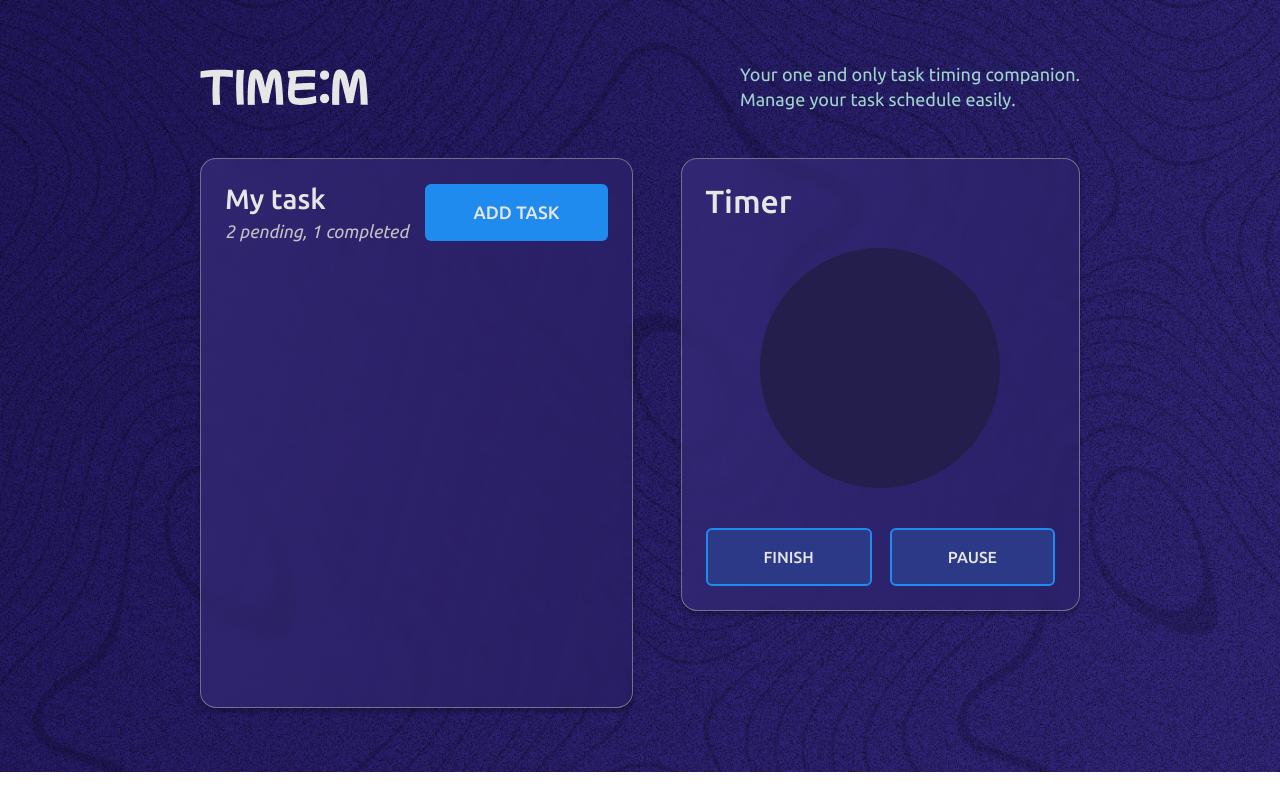
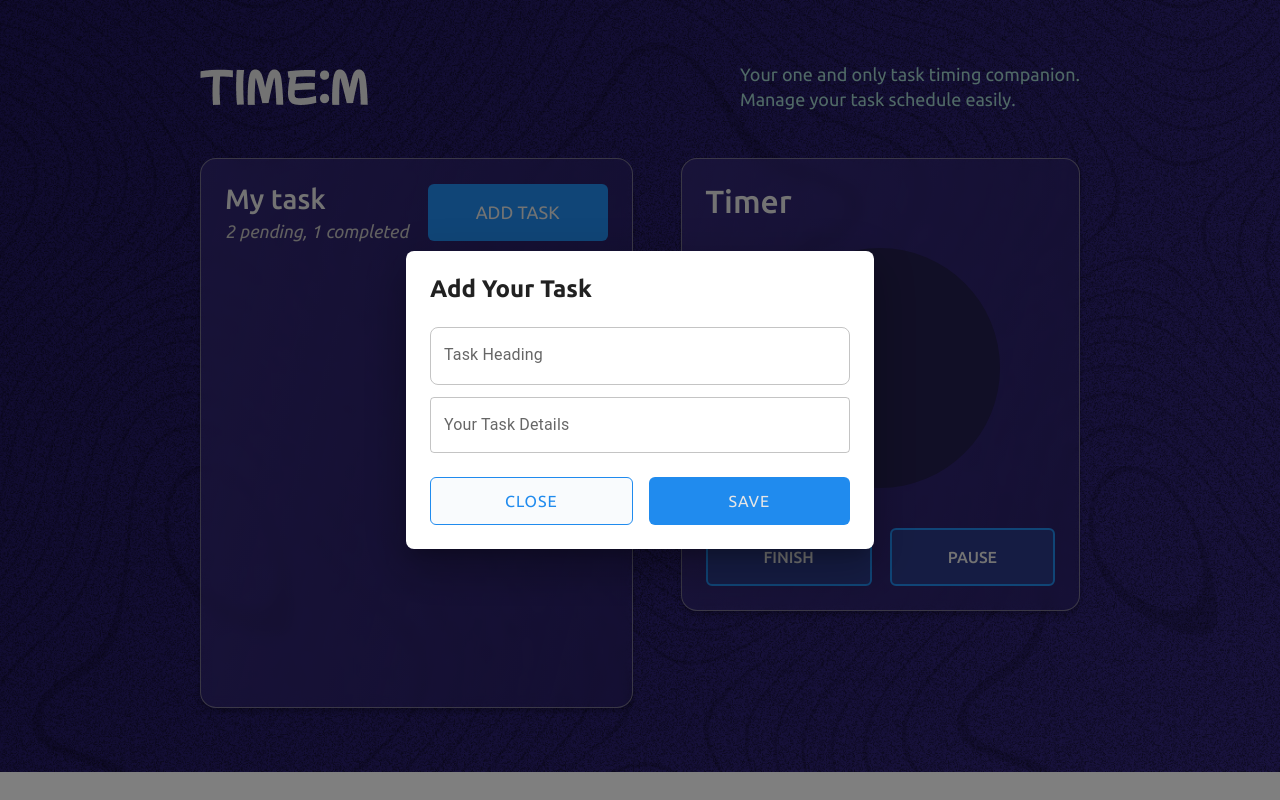
Before and after one commit to ranjit-shrestha1999/timem, a React (Vite) app: page / in a window 1280 px wide. Both pictures are taken after a click on the button "ADD TASK". Built offline with nearby package versions, Linux system fonts and the light colour scheme.

Commit message:
modal added

```diff
--- a/package.json
+++ b/package.json
@@ -10,6 +10,9 @@
     "preview": "vite preview"
   },
   "dependencies": {
+    "@emotion/react": "^11.11.3",
+    "@emotion/styled": "^11.11.0",
+    "@mui/material": "^5.15.10",
     "react": "^18.2.0",
     "react-dom": "^18.2.0"
   },
--- a/src/assets/components/Modal.tsx
+++ /dev/null
@@ -1,55 +0,0 @@
-import { useState } from "react";
-import "../styles/Modal.css";
-
-const Modal = ({ onClose }) => {
-  const [input1, setInput1] = useState("");
-  const [input2, setInput2] = useState("");
-  //   const [input3, setInput3] = useState("");
-  //   const [input4, setInput4] = useState("");
-
-  const handleSave = () => {
-    // Handle save functionality here
-    console.log("Inputs:", input1, input2);
-  };
-
-  return (
-    <div className="modal">
-      <div className="modal-content">
-        <span className="close" onClick={onClose}>
-          &times;
-        </span>
-        <h2>Modal Title</h2>
-        <input
-          type="text"
-          value={input1}
-          onChange={(e) => setInput1(e.target.value)}
-          placeholder="Task heading"
-        />
-        <input
-          type="text"
-          value={input2}
-          onChange={(e) => setInput2(e.target.value)}
-          placeholder="Task detail"
-        />
-        {/* <input
-          type="text"
-          value={input3}
-          onChange={(e) => setInput3(e.target.value)}
-          placeholder="Input 3"
-        />
-        <input
-          type="text"
-          value={input4}
-          onChange={(e) => setInput4(e.target.value)}
-          placeholder="Input 4"
-        /> */}
-        <div>
-          <button onClick={handleSave}>Save</button>
-          <button onClick={onClose}>Close</button>
-        </div>
-      </div>
-    </div>
-  );
-};
-
-export default Modal;
--- a/src/assets/components/Todo.tsx
+++ b/src/assets/components/Todo.tsx
@@ -1,15 +1,7 @@
 import "../styles/Todo.css";
-import { useState } from "react";
-import Modal from "./modal";
+
+import Modal from "./Todomodal";
 const Todo = () => {
-  const [modalVisible, setModalVisible] = useState(false);
-  const openModal = () => {
-    setModalVisible(true);
-  };
-
-  const closeModal = () => {
-    setModalVisible(false);
-  };
   return (
     <div className="container">
       <div className="head-main">
@@ -17,8 +9,8 @@ const Todo = () => {
           <h1>My task</h1>
           <p>2 pending, 1 completed</p>
         </div>
-        <button onClick={openModal}>ADD TASK</button>
-        {modalVisible && <Modal onClose={closeModal} />}
+
+        <Modal />
       </div>
     </div>
   );
--- /dev/null
+++ b/src/assets/components/Todomodal.tsx
@@ -0,0 +1,68 @@
+import { useState } from "react";
+
+import TextField from "@mui/material/TextField";
+import Dialog from "@mui/material/Dialog";
+
+import "../styles/Modal.css";
+
+const Todomodal = () => {
+  const [input1, setInput1] = useState("");
+  const [input2, setInput2] = useState("");
+
+  // const handleSave = () => {
+  //   // Handle save functionality here
+  //   console.log("Inputs:", input1, input2);
+  // };
+
+  const [open, setOpen] = useState(false);
+
+  const handleClickOpen = () => {
+    setOpen(true);
+  };
+
+  const handleClose = () => {
+    setOpen(false);
+  };
+
+  return (
+    <>
+      <button className="todobutton" onClick={handleClickOpen}>
+        ADD TASK
+      </button>
+      <Dialog open={open} onClose={handleClose}>
+        <div className="dialogcontainer">
+          <h1 className="titleheading">Add Your Task</h1>
+          <div className="modalinputcontainer">
+            <TextField
+              id="outlined-basic"
+              label="Task Heading"
+              variant="outlined"
+              value={input1}
+              onChange={(e) => setInput1(e.target.value)}
+              className="inputcontainer"
+            />
+            <TextField
+              id="outlined-multiline-flexible"
+              label="Your Task Details"
+              multiline
+              maxRows={4}
+              value={input2}
+              onChange={(e) => setInput2(e.target.value)}
+              className="inputcontainer"
+            />
+          </div>
+          <div className="modalbuttoncontainer">
+            <button className="dialogbutton1" onClick={handleClose}>
+              CLOSE
+            </button>
+            <button className="dialogbutton2" onClick={handleClose} autoFocus>
+              SAVE
+            </button>
+          </div>
+        </div>
+      </Dialog>
+    </>
+  );
+};
+
+export default Todomodal;
--- a/src/assets/styles/Modal.css
+++ b/src/assets/styles/Modal.css
@@ -1,34 +1,73 @@
-/* Modal.css */
-.modal {
-  display: none; /* Hidden by default */
-  position: fixed; /* Stay in place */
-  z-index: 1; /* Sit on top */
-  left: 0;
-  top: 0;
-  width: 100%; /* Full width */
-  height: 100%; /* Full height */
-  overflow: auto; /* Enable scroll if needed */
-  background-color: rgba(0, 0, 0, 0.4); /* Black w/ opacity */
+.todobutton {
+  font-size: 18px;
+  font-weight: 400;
+  padding: 18px 48px;
+  border-radius: 6px;
+  background-color: #208bee;
+  color: #e6e6e6;
+  border: none;
+  box-shadow: none;
+}
+.todobutton:hover {
+  box-shadow: 0px 2px 16px rgba(32, 139, 238, 0.5);
+}
+.dialogcontainer {
+  margin: 24px;
+  display: flex;
+  flex-direction: column;
+  gap: 24px;
+}
+.modalinputcontainer {
+  display: flex;
+  flex-direction: column;
+  gap: 12px;
+}
+.inputcontainer .css-9ddj71-MuiInputBase-root-MuiOutlinedInput-root {
+  font-size: 18px;
+  border-radius: 8px;
+  width: 420px;
+}
+.modalbuttoncontainer {
+  display: flex;
+  gap: 16px;
 }
 
-.modal-content {
-  background-color: #fefefe;
-  margin: 15% auto; /* 15% from the top and centered */
-  padding: 20px;
-  border: 1px solid #888;
-  width: 80%; /* Could be more or less, depending on screen size */
+.dialogbutton1 {
+  width: 100%;
+  font-size: 16px;
+  font-weight: 400;
+  padding: 14px 40px;
+  border-radius: 6px;
+  background-color: #f9fbfd;
+  color: #208bee;
+  border: 1px solid #208bee;
+  box-shadow: none;
+  letter-spacing: 1px;
+}
+.dialogbutton2 {
+  width: 100%;
+  font-size: 16px;
+  font-weight: 400;
+  padding: 14px 40px;
+  border-radius: 6px;
+  background-color: #208bee;
+  color: #e6e6e6;
+  border: none;
+  box-shadow: none;
+  letter-spacing: 1px;
+}
+.dialogbutton1:hover {
+  box-shadow: 0px 2px 16px rgba(32, 139, 238, 0.5);
+}
+.dialogbutton2:hover {
+  box-shadow: 0px 2px 16px rgba(32, 139, 238, 0.5);
 }
 
-.close {
-  color: #aaa;
-  float: right;
-  font-size: 28px;
-  font-weight: bold;
+.titleheading {
+  font-size: 24px;
+  font-weight: 600;
 }
 
-.close:hover,
-.close:focus {
-  color: black;
-  text-decoration: none;
-  cursor: pointer;
+.css-1t1j96h-MuiPaper-root-MuiDialog-paper {
+  border-radius: 8px !important;
 }
--- a/src/assets/styles/Todo.css
+++ b/src/assets/styles/Todo.css
@@ -33,16 +33,3 @@
   font-weight: 400;
   color: #c3c1c1;
 }
-.head-main button {
-  font-size: 18px;
-  font-weight: 500;
-  padding: 18px 48px;
-  border-radius: 6px;
-  background-color: #208bee;
-  color: #e6e6e6;
-  border: none;
-  box-shadow: none;
-}
-.head-main button:hover {
-  box-shadow: 0px 2px 16px rgba(32, 139, 238, 0.5);
-}
```
Also changed, not shown: 1 other file (tests, documents, lock files or other folders).
